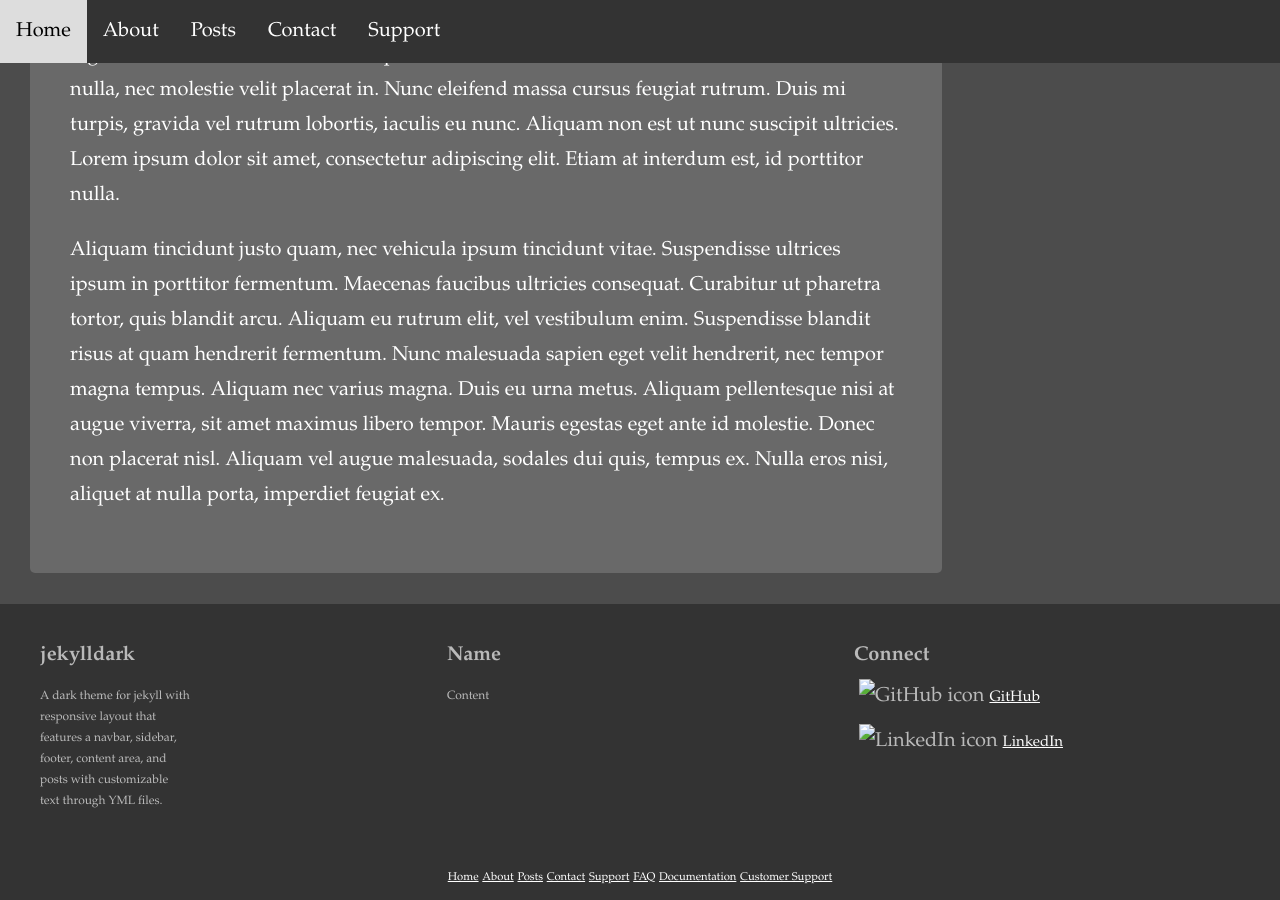
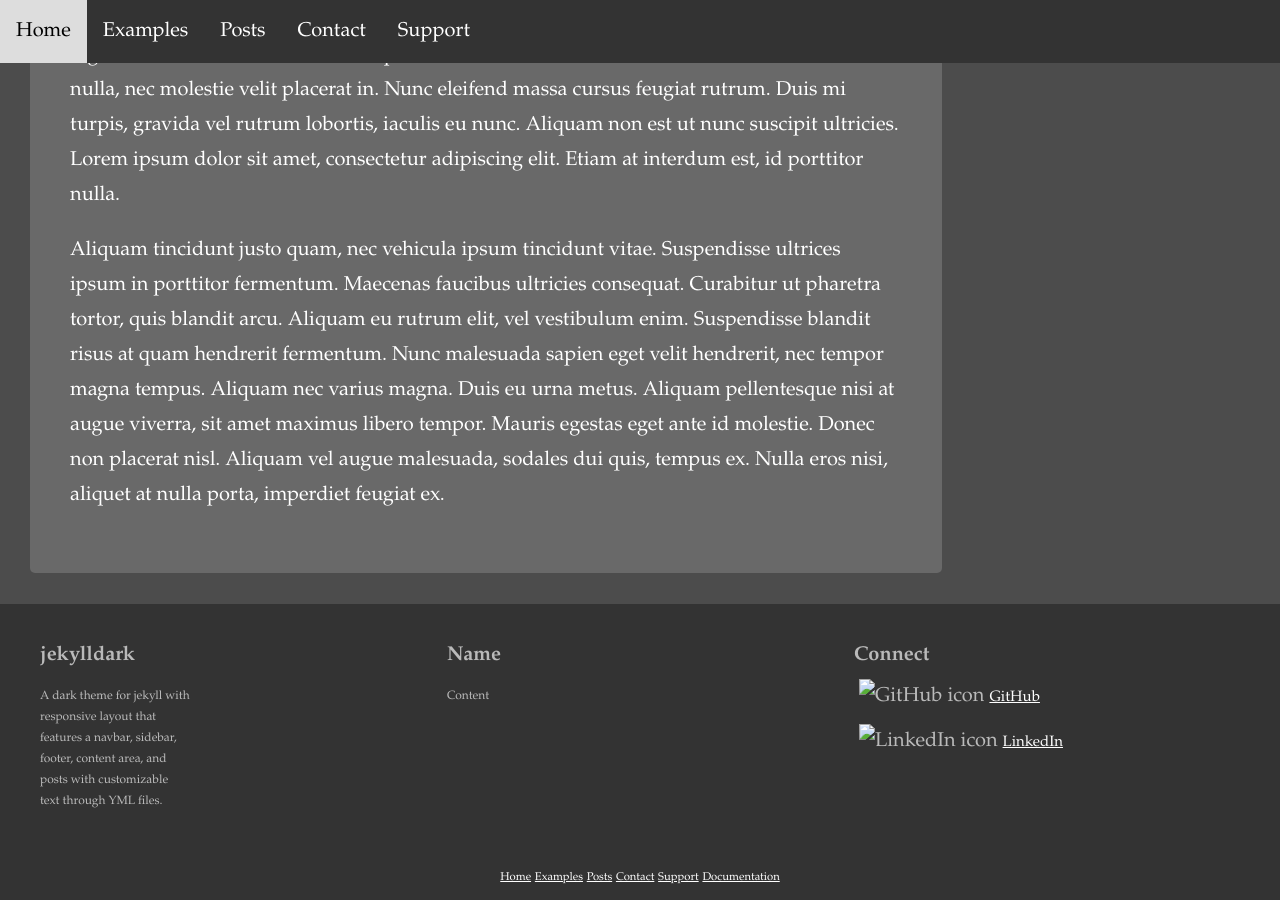
Before and after one commit to sutterj/jekylldark, a Jekyll site: the page built from index.html, in a window 1280 px wide and 900 px high, scrolled down 1015 px. Built offline with Jekyll 4.4.1, drawn with Linux system fonts in a browser that asks for light colours; nearby versions of some CDN libraries.

Commit message:
Update navigation.yml

```diff
--- a/_data/navigation.yml
+++ b/_data/navigation.yml
@@ -1,7 +1,7 @@
 - title: Home
   url: /
-- title: About
-  url: /
+- title: Examples
+  url: /examples/
 - title: Posts
   url: /
 - title: Contact
@@ -9,10 +9,6 @@
 - title: Support
   subnavs:
     - title: Support
-      url: /
-    - title: FAQ
-      url: /
+      url: https://github.com/sutterj/jekylldark/issues
     - title: Documentation
-      url: /
-    - title: Customer Support
-      url: /
+      url: https://github.com/sutterj/jekylldark
```
